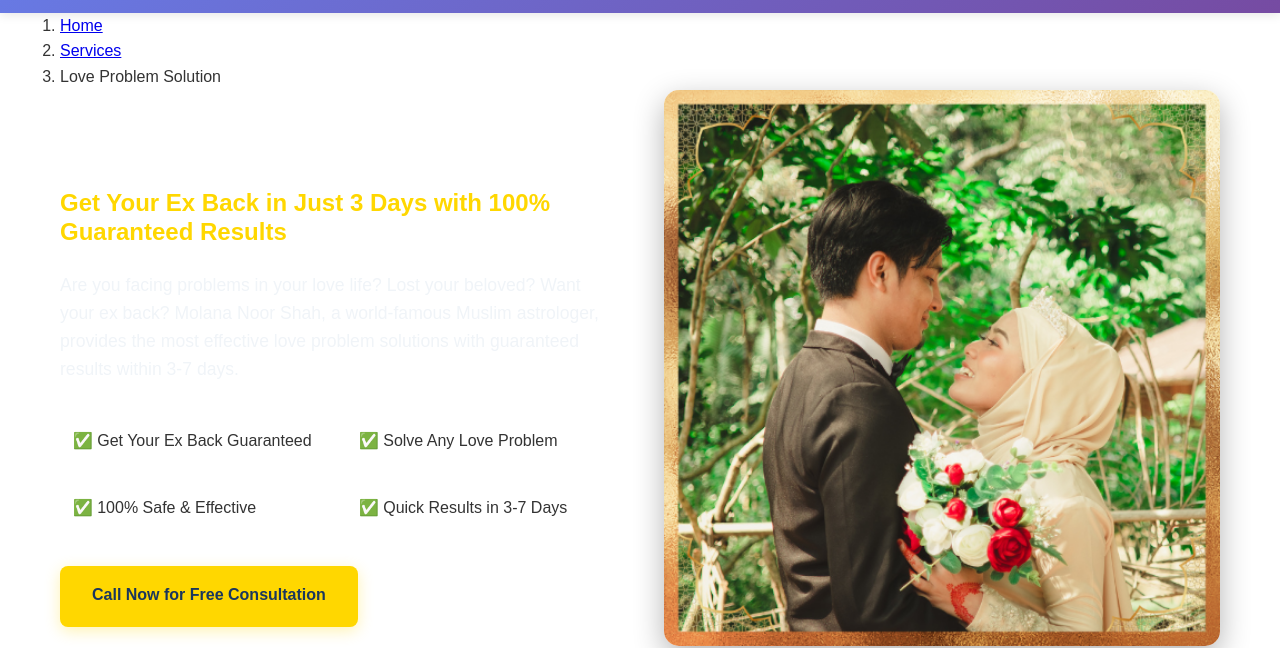
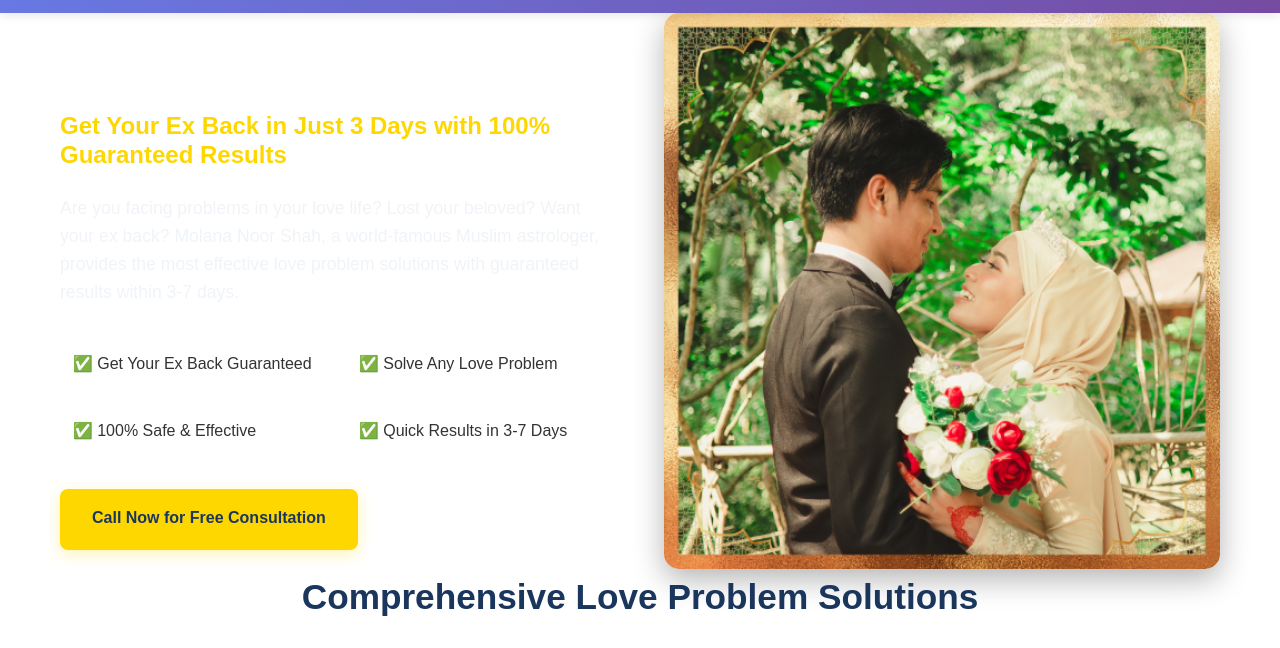
Before and after one commit to molananoorshah786/Moolananoorshah, a website: page public/services/love-problem-solution.html in a window 1280 px wide. Shown: the part 133-781 px from the top of the page. Drawn offline with Linux system fonts and the light colour scheme.

Commit message:
favicon ico upadted

```diff
--- a/public/services/love-problem-solution.html
+++ b/public/services/love-problem-solution.html
@@ -75,7 +75,7 @@
     </header>
 
     <!-- Breadcrumb -->
-    <nav class="breadcrumb" aria-label="Breadcrumb">
+    <!--     <nav class="breadcrumb" aria-label="Breadcrumb">
         <div class="container">
             <ol>
                 <li><a href="/">Home</a></li>
@@ -83,7 +83,7 @@
                 <li aria-current="page">Love Problem Solution</li>
             </ol>
         </div>
-    </nav>
+    </nav> -->
 
     <!-- Hero Section -->
     <section class="service-hero">
```
Also changed, not shown: public/favicon.ico.
